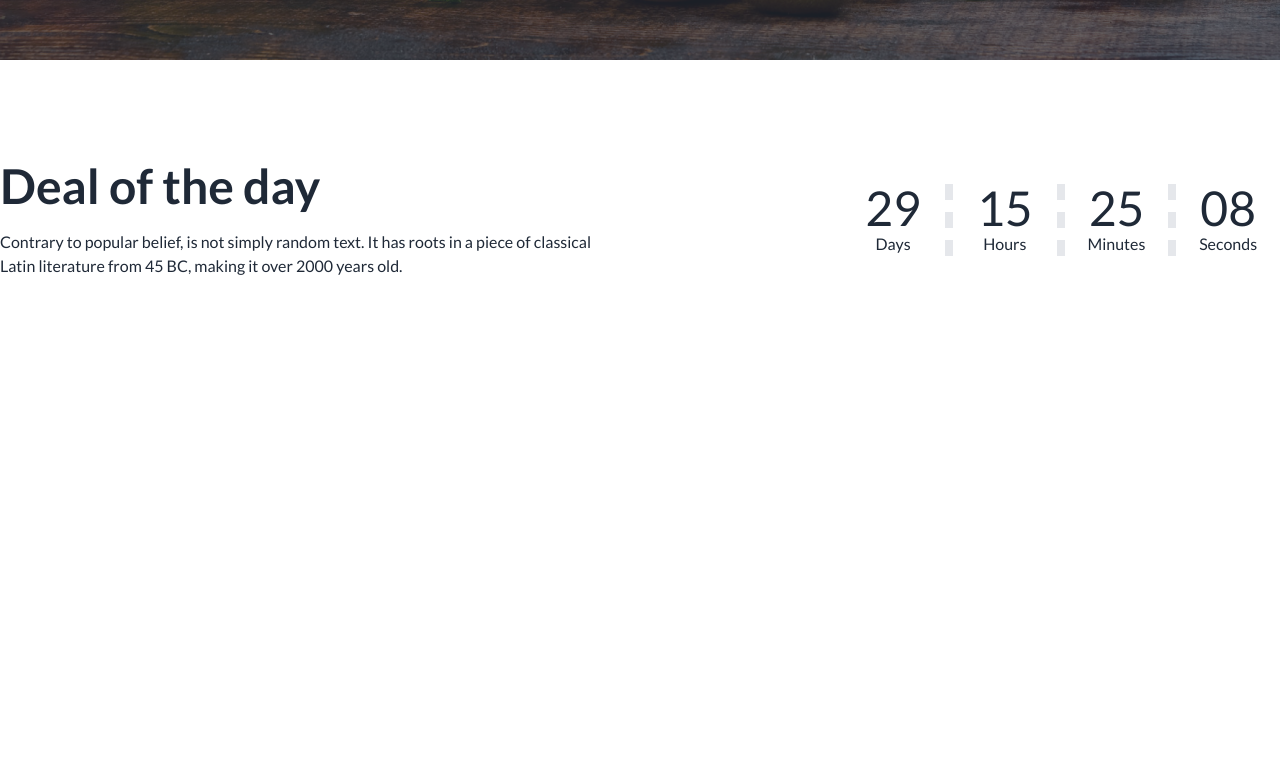
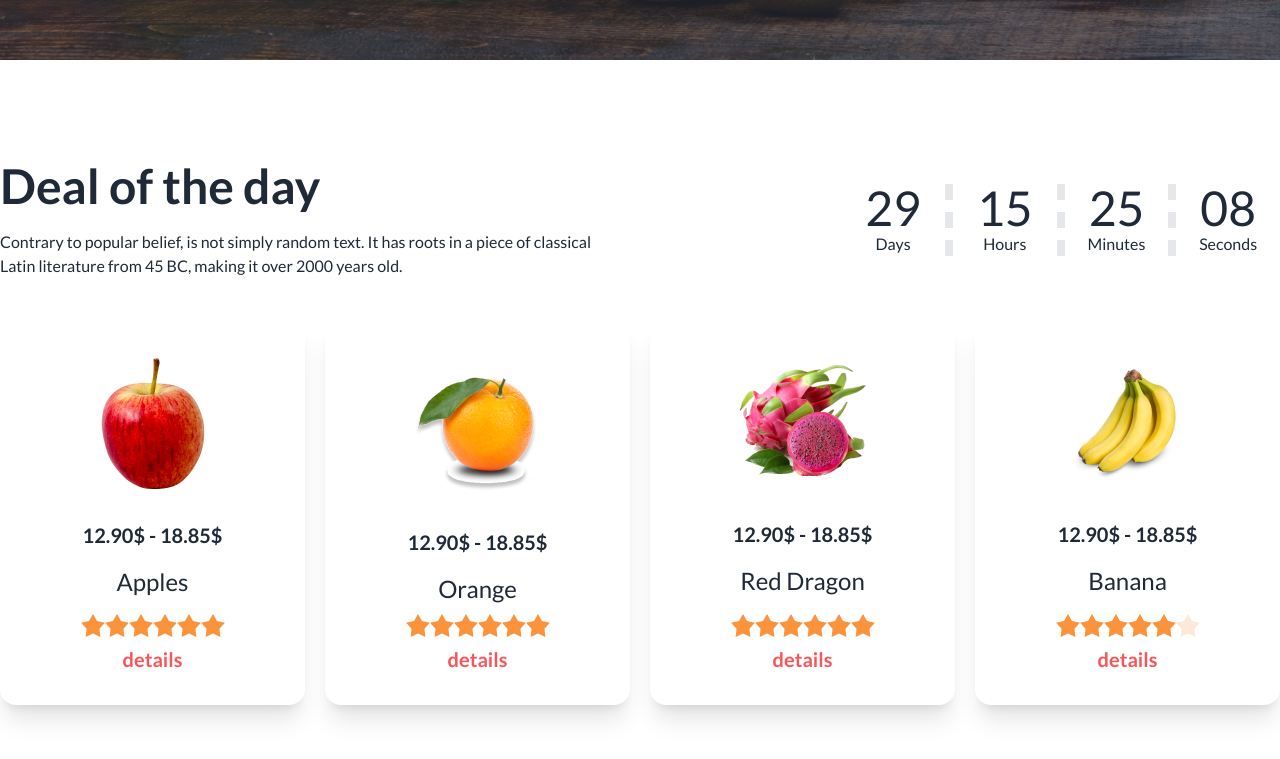
Before and after one commit to Be-professional/fruit-burst, a plain HTML site: page index.html in a window 1280 px wide. Shown: the part 692-1451 px from the top of the page. Before the commit the page ends 1066 px from the top, so only its background shows below. Drawn offline with nearby package versions, Linux system fonts and the light colour scheme; grey boxes are pictures that could not be loaded.

Commit message:
added deal the day

```diff
--- a/index.html
+++ b/index.html
@@ -153,30 +153,120 @@
     <main class="container mx-auto">
         <!-- deal the day section  -->
         <section class="my-24">
-            <div class="flex justify-between items-center">
+            <div class="flex flex-col lg:flex-row lg:justify-between items-center">
                 <div class="">
-                    <h3 class=" text-5xl font-extrabold">Deal of the day</h3>
+                    <h3 class="text-2xl lg:text-5xl font-extrabold">Deal of the day</h3>
                     <p class="font-medium mt-5">Contrary to popular belief, is not simply random text. It has roots in a piece of classical <br> Latin literature from 45 BC, making it over 2000 years old.</p>
                 </div>
 
-                <div class="justify-end flex">
+                <div class="lg:justify-end flex">
                     <div class="text-center border-r-8 border-dashed">
-                        <h3 class="text-5xl mx-6 ">29</h3>
+                        <h3 class="text-2xl mx-1 lg:text-5xl mx-6 ">29</h3>
                         <p>Days</p>
                     </div>
                     <div class="text-center  border-r-8 border-dashed">
-                        <h3 class="text-5xl mx-6">15</h3>
+                        <h3 class="text-2xl mx-1 lg:text-5xl mx-6">15</h3>
                         <p>Hours</p>
                     </div>
                     <div class="text-center  border-r-8 border-dashed">
-                        <h3 class="text-5xl mx-6">25</h3>
+                        <h3 class="text-2xl mx-1 lg:text-5xl mx-6">25</h3>
                         <p>Minutes</p>
                     </div>
                     <div class="text-center">
-                        <h3 class="text-5xl mx-6">08</h3>
+                        <h3 class="text-2xl mx-1 lg:text-5xl mx-6">08</h3>
                         <p>Seconds</p>
                     </div>
 
+                </div>
+            </div>
+            <div class="mt-10 grid gap-5 grid-cols-1 lg:grid-cols-4">
+                <!-- card no-1  -->
+                <div class="card  bg-base-100 shadow-xl">
+                    <figure class="px-10 pt-10">
+                      <img src="images/fruit6.png" alt="Shoes" class="rounded-xl" />
+                    </figure>
+                    <div class="card-body items-center text-center text-2xl font-bold">
+                      <h2 class="card-title">12.90$ - 18.85$</h2>
+                      <hr>
+                      <p class="font-medium">Apples</p>
+                      <div class="rating">
+                        <input type="radio" name="rating-2" class="mask mask-star-2 bg-orange-400" />
+                        <input type="radio" name="rating-2" class="mask mask-star-2 bg-orange-400"  />
+                        <input type="radio" name="rating-2" class="mask mask-star-2 bg-orange-400" />
+                        <input type="radio" name="rating-2" class="mask mask-star-2 bg-orange-400"  />
+                        <input type="radio" name="rating-2" class="mask mask-star-2 bg-orange-400" checked/>
+                        <input type="radio" name="rating-2" class="mask mask-star-2 bg-orange-400" />
+                      </div>
+                      <div class="card-actions">
+                        <h3 class="text-xl text-fruit-bg"><a href="">details</a></h3>
+                      </div>
+                    </div>
+                </div>
+                <!-- card no-2  -->
+                <div class="card  bg-base-100 shadow-xl">
+                    <figure class="px-10 pt-10">
+                      <img src="images/fruit7.png" alt="Shoes" class="rounded-xl" />
+                    </figure>
+                    <div class="card-body items-center text-center text-2xl font-bold">
+                      <h2 class="card-title">12.90$ - 18.85$</h2>
+                      <hr>
+                      <p class="font-medium">Orange</p>
+                      <div class="rating">
+                        <input type="radio" name="rating-2" class="mask mask-star-2 bg-orange-400" />
+                        <input type="radio" name="rating-2" class="mask mask-star-2 bg-orange-400"  />
+                        <input type="radio" name="rating-2" class="mask mask-star-2 bg-orange-400" />
+                        <input type="radio" name="rating-2" class="mask mask-star-2 bg-orange-400"  />
+                        <input type="radio" name="rating-2" class="mask mask-star-2 bg-orange-400" checked/>
+                        <input type="radio" name="rating-2" class="mask mask-star-2 bg-orange-400" />
+                      </div>
+                      <div class="card-actions">
+                        <h3 class="text-xl text-fruit-bg"><a href="">details</a></h3>
+                      </div>
+                    </div>
+                </div>
+                <!-- card no-3  -->
+                <div class="card  bg-base-100 shadow-xl">
+                    <figure class="px-10 pt-10">
+                      <img src="images/fruit8.png" alt="Shoes" class="rounded-xl" />
+                    </figure>
+                    <div class="card-body items-center text-center text-2xl font-bold">
+                      <h2 class="card-title">12.90$ - 18.85$</h2>
+                      <hr>
+                      <p class="font-medium">Red Dragon</p>
+                      <div class="rating">
+                        <input type="radio" name="rating-2" class="mask mask-star-2 bg-orange-400" />
+                        <input type="radio" name="rating-2" class="mask mask-star-2 bg-orange-400"  />
+                        <input type="radio" name="rating-2" class="mask mask-star-2 bg-orange-400" />
+                        <input type="radio" name="rating-2" class="mask mask-star-2 bg-orange-400"  />
+                        <input type="radio" name="rating-2" class="mask mask-star-2 bg-orange-400" checked/>
+                        <input type="radio" name="rating-2" class="mask mask-star-2 bg-orange-400" />
+                      </div>
+                      <div class="card-actions">
+                        <h3 class="text-xl text-fruit-bg"><a href="">details</a></h3>
+                      </div>
+                    </div>
+                </div>
+                <!-- card no-4  -->
+                <div class="card  bg-base-100 shadow-xl">
+                    <figure class="px-10 pt-10">
+                      <img src="images/fruit9.png" alt="Shoes" class="rounded-xl" />
+                    </figure>
+                    <div class="card-body items-center text-center text-2xl font-bold">
+                      <h2 class="card-title">12.90$ - 18.85$</h2>
+                      <hr>
+                      <p class="font-medium">Banana</p>
+                      <div class="rating">
+                        <input type="radio" name="rating-2" class="mask mask-star-2 bg-orange-400" />
+                        <input type="radio" name="rating-2" class="mask mask-star-2 bg-orange-400"  />
+                        <input type="radio" name="rating-2" class="mask mask-star-2 bg-orange-400" />
+                        <input type="radio" name="rating-2" class="mask mask-star-2 bg-orange-400"  />
+                        <input type="radio" name="rating-2" class="mask mask-star-2 bg-orange-400" checked/>
+                        <input type="radio" name="rating-2" class="mask mask-star-2 bg-orange-400" />
+                      </div>
+                      <div class="card-actions">
+                        <h3 class="text-xl text-fruit-bg"><a href="">details</a></h3>
+                      </div>
+                    </div>
                 </div>
             </div>
         </section>
```
